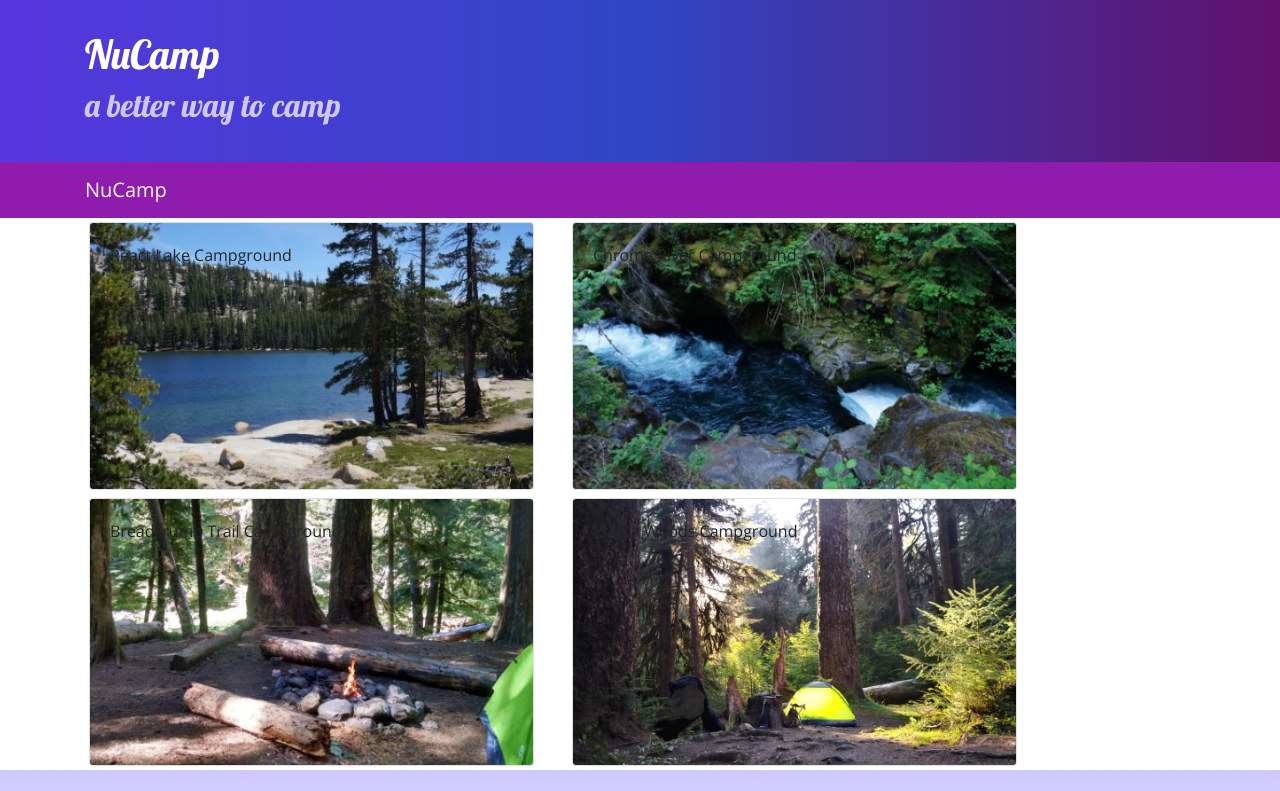
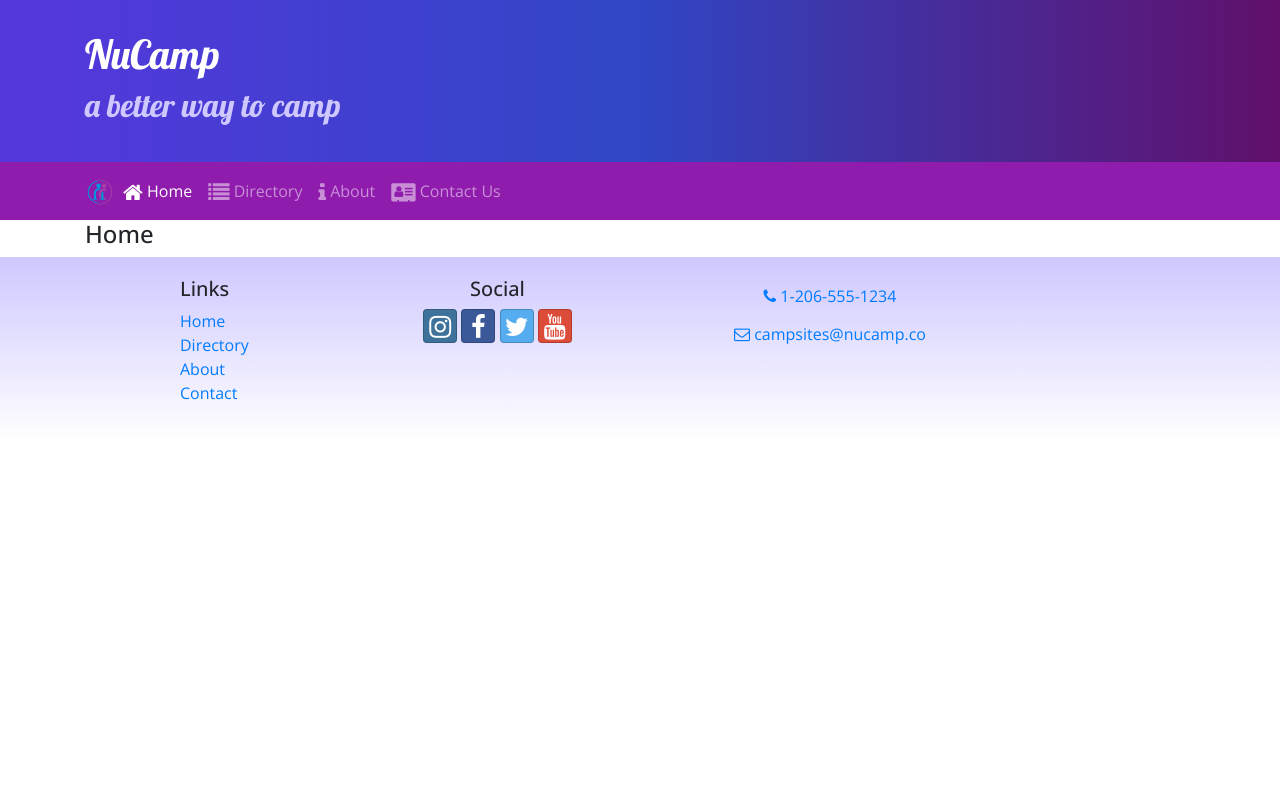
Before and after one commit to nil-sj/react, a React (Create React App) app: page /home in a window 1280 px wide. Shown: the top 791 px of the page. Built offline with nearby package versions, Linux system fonts and the light colour scheme.

Commit message:
Week 3 - React Router

```diff
--- a/package.json
+++ b/package.json
@@ -10,6 +10,7 @@
     "font-awesome": "4.7.0",
     "react": "^16.13.1",
     "react-dom": "^16.13.1",
+    "react-router-dom": "4.2.2",
     "react-scripts": "3.4.1",
     "typeface-lobster": "^0.0.72",
     "typeface-open-sans": "^0.0.75"
--- a/src/App.js
+++ b/src/App.js
@@ -1,13 +1,16 @@
 import React, { Component } from 'react';
 import Main from './components/MainComponent';
+import { BrowserRouter } from 'react-router-dom';
 import './App.css';
 
 class App extends Component {
     render() {
         return (
-            <div className="App">
-                <Main />
-            </div>
+            <BrowserRouter>
+                <div className="App">
+                    <Main />
+                </div>
+            </BrowserRouter>
         );
     };
 }
--- a/src/components/CampsiteInfoComponent.js
+++ b/src/components/CampsiteInfoComponent.js
@@ -30,11 +30,8 @@
                 )}
             </div>
         );
-    } else {
-        return (
-            <div />
-        );
     }
+    return <div />;
 }
 
 function CampsiteInfo(props) {
--- a/src/components/DirectoryComponent.js
+++ b/src/components/DirectoryComponent.js
@@ -4,7 +4,7 @@
 
 function RenderDirectoryItem({campsite, onClick}) {
     return(
-        <Card onClick={() => onClick(campsite.id)}>
+        <Card>
             <CardImg width="100%" src={campsite.image} alt={campsite.name} />
             <CardImgOverlay>
                 <CardTitle>{campsite.name}</CardTitle>
@@ -18,7 +18,7 @@
     const directory = props.campsites.map(campsite => {
         return (
             <div key={campsite.id} className="col-md-5 m-1">
-                <RenderDirectoryItem campsite={campsite} onClick={props.onClick}/>
+                <RenderDirectoryItem campsite={campsite}/>
             </div>
         );
     });
--- a/src/components/FooterComponent.js
+++ b/src/components/FooterComponent.js
@@ -1,4 +1,5 @@
 import React from 'react';
+import { Link } from 'react-router-dom';
 
 function Footer(props) {
     return (
@@ -8,10 +9,10 @@
                     <div className="col-4 col-sm-2 offset-1">
                         <h5>Links</h5>
                         <ul className="list-unstyled">
-                            <li><a href="#">Home</a></li>
-                            <li><a href="#">Directory</a></li>
-                            <li><a href="#">About</a></li>
-                            <li><a href="#">Contact</a></li>
+                            <li><Link to='/home'>Home</Link></li>
+                            <li><Link to='/directory'>Directory</Link></li>
+                            <li><Link to='/aboutus'>About</Link></li>
+                            <li><Link to='/contactus'>Contact</Link></li>
                         </ul>
                     </div>
                     <div className="col-6 col-sm-3 text-center">
--- a/src/components/HeaderComponent.js
+++ b/src/components/HeaderComponent.js
@@ -1,7 +1,24 @@
 import React, { Component }  from 'react';
-import { Navbar, NavbarBrand, Jumbotron } from 'reactstrap';
+import { Nav, Navbar, NavbarBrand, NavbarToggler, Collapse, NavItem, Jumbotron } from 'reactstrap';
+import { NavLink } from 'react-router-dom';
 
 class Header extends Component {
+
+    constructor(props) {
+        super(props);
+
+        this.toggleNav = this.toggleNav.bind(this);
+        this.state = {
+          isNavOpen: false
+        };
+    }
+
+    toggleNav() {
+        this.setState({
+            isNavOpen: !this.state.isNavOpen
+        });
+    }
+
     render() {
         return (
             <React.Fragment>
@@ -16,9 +33,34 @@
                     </div>
                 </Jumbotron>
 
-                <Navbar dark sticky="top">
+                <Navbar dark sticky="top" expand="md">
                     <div className="container">
-                        <NavbarBrand href="/">NuCamp</NavbarBrand>
+                        <NavbarBrand className="mr-auto" href="/"><img src="/assets/images/logo.png" height="30" width="30" alt="NuCamp Logo" /></NavbarBrand>
+                        <NavbarToggler onClick={this.toggleNav} />
+                        <Collapse isOpen={this.state.isNavOpen} navbar>
+                            <Nav navbar>
+                                <NavItem>
+                                    <NavLink className="nav-link" to="/home">
+                                        <i className="fa fa-home fa-lg" /> Home
+                                    </NavLink>
+                                </NavItem>
+                                <NavItem>
+                                    <NavLink className="nav-link" to="/directory">
+                                        <i className="fa fa-list fa-lg" /> Directory
+                                    </NavLink>
+                                </NavItem>
+                                <NavItem>
+                                    <NavLink className="nav-link" to="/aboutus">
+                                        <i className="fa fa-info fa-lg" /> About
+                                    </NavLink>
+                                </NavItem>
+                                <NavItem>
+                                    <NavLink className="nav-link" to="/contactus">
+                                        <i className="fa fa-address-card fa-lg" /> Contact Us
+                                    </NavLink>
+                                </NavItem>
+                            </Nav>
+                        </Collapse>
                     </div>
                 </Navbar>
             </React.Fragment>
--- /dev/null
+++ b/src/components/HomeComponent.js
@@ -0,0 +1,11 @@
+import React from 'react';
+
+function Home(props) {
+    return (
+        <div className="container">
+            <h4>Home</h4>
+        </div>
+    );
+}
+
+export default Home;
--- a/src/components/MainComponent.js
+++ b/src/components/MainComponent.js
@@ -1,8 +1,9 @@
 import React, { Component } from 'react';
 import Directory from './DirectoryComponent';
-import CampsiteInfo  from './CampsiteInfoComponent';
 import Header from './HeaderComponent';
 import Footer from './FooterComponent';
+import Home from './HomeComponent';
+import { Switch, Route, Redirect } from 'react-router-dom';
 import { CAMPSITES } from '../shared/campsites';
 
 
@@ -10,21 +11,26 @@
     constructor(props) {
         super(props);
         this.state = {
-            campsites: CAMPSITES,
-            selectedCampsite: null
+            campsites: CAMPSITES
         };
     }
 
-    onCampsiteSelect(campsiteId) {
-        this.setState({selectedCampsite: campsiteId});
-    }
+    render() {
 
-    render() {
+        const HomePage = () => {
+            return (
+                <Home />
+            );
+        };
+
         return (
             <div>
                 <Header />
-                <Directory campsites={this.state.campsites} onClick={campsiteId => this.onCampsiteSelect(campsiteId)} />
-                <CampsiteInfo campsite={this.state.campsites.filter(campsite => campsite.id === this.state.selectedCampsite)[0]} />
+                <Switch>
+                    <Route path='/home' component={HomePage} />
+                    <Route exact path='/directory' render={() => <Directory campsites={this.state.campsites} />} />
+                    <Redirect to='/home' />
+                </Switch>
                 <Footer />
             </div>
         );
```
Also changed, not shown: 1 other file (tests, documents, lock files or other folders).
